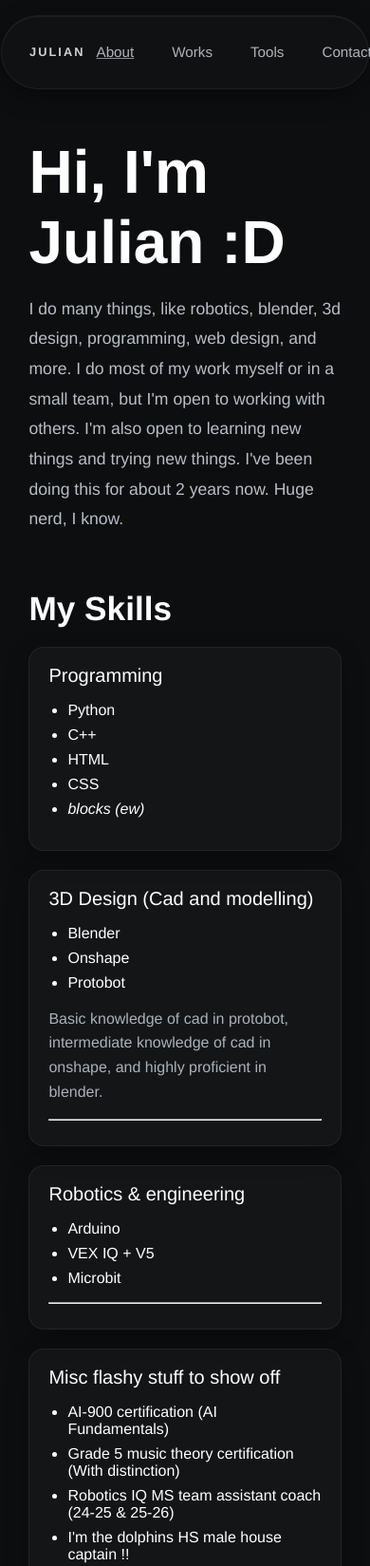
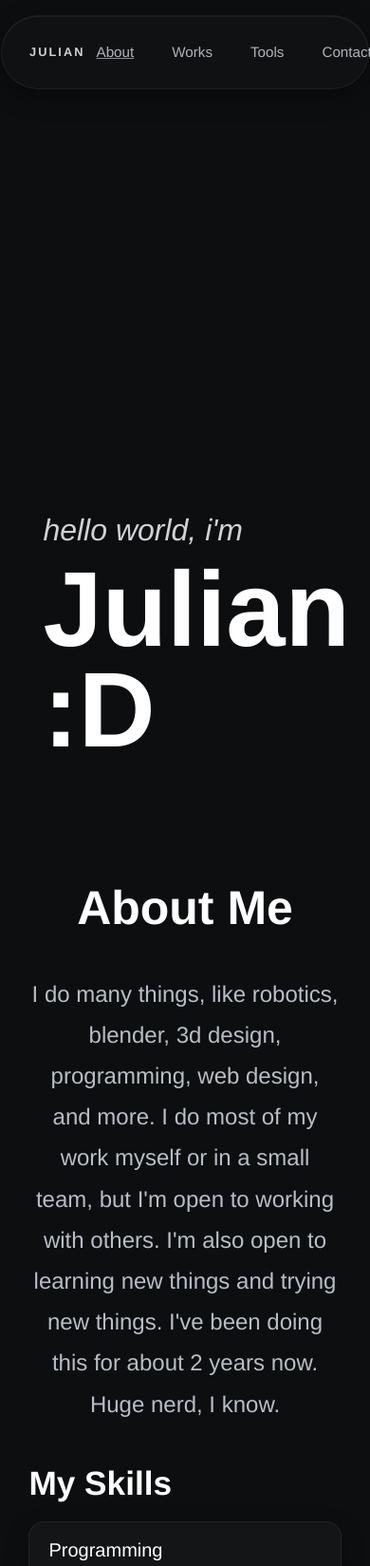
Before and after one commit to De1836/portfolio-page, a plain HTML site: page about.html in a window 390 px wide. Shown: the top 1649 px of the page at 95% size. Drawn offline with Linux system fonts and the light colour scheme.

Commit message:
animate elements

```diff
--- a/about.html
+++ b/about.html
@@ -22,15 +22,25 @@
             </ul>
         </nav>
     </header>
-    <main class="about-main">
-        <h1>Hi, I'm Julian :D</h1>
+    <main>
+        <section class="hello">
+            <div class="hello-inner">
+                <p class="hello-there"><span class="hello-world" onclick="alert('i swear im not a robot')">hello world</span>, i'm</p>
+                <h1 class="hello-name">Julian :D</h1>
+            </div>
+        </section>
+        <br style="margin-bottom: 100px;">
+        <section class="about-main">
+            <h1>About Me</h1>
             <p>
                 I do many things, like robotics, blender, 3d design, programming, web design, and more.
                 I do most of my work myself or in a small team, but I'm open to working with others.
                 I'm also open to learning new things and trying new things. I've been doing this for
                 about 2 years now. Huge nerd, I know.
             </p>
+        </section>
     </main>
+
     <br style="margin-bottom: 40px;">
     <section class="about-skills">
         <h1>My Skills</h1>
--- a/styles.css
+++ b/styles.css
@@ -25,7 +25,11 @@ body { padding-top: 80px; }
     min-height: 90vh;
     padding: 0 10%;
     max-width: 1400px;
-    margin: 0 auto;
+    margin: 16px auto;
+}
+
+.profile-content {
+    animation: fade-down-text 1s ease-in-out;
 }
 
 .main-content {
@@ -141,11 +145,21 @@ body { padding-top: 80px; }
     border: 5px solid rgba(255, 255, 255, 0.1);
     box-shadow: 0 10px 30px rgba(0, 0, 0, 0.3);
     transition: all 0.3s ease;
+    animation: profile-right 1s ease-in-out;
 }
 
 .profile-pic:hover {
     transform: scale(1.1);
     box-shadow: 0 15px 40px rgba(0, 0, 0, 0.4);
+}
+
+@keyframes profile-right {
+    0% {
+        transform: translateX(-5%);
+    }
+    100% {
+        transform: translateX(0%);
+    }
 }
 
 h1 {
@@ -184,6 +198,17 @@ h2 {
     will-change: opacity, transform;
 }
 
+@keyframes fade-down-text {
+    0% {
+        opacity: 0;
+        transform: translateY(-20px);
+    }
+    100% {
+        opacity: 1;
+        transform: translateY(0);
+    }
+}
+
 /*
 learned css animation from ai
 but of all the things
@@ -191,27 +216,27 @@ i had to hard code the switching
 */
 
 .scrolling-text:nth-child(1) {
-    animation-delay: calc(var(--switch-interval) * 0);
+    animation-delay: calc(var(--switch-interval) * 0 + 0.5s);
 }
 
 .scrolling-text:nth-child(2) {
-    animation-delay: calc(var(--switch-interval) * 1);
+    animation-delay: calc(var(--switch-interval) * 1 + 0.5s);
 }
 
 .scrolling-text:nth-child(3) {
-    animation-delay: calc(var(--switch-interval) * 2);
+    animation-delay: calc(var(--switch-interval) * 2 + 0.5s);
 }
 
 .scrolling-text:nth-child(4) {
-    animation-delay: calc(var(--switch-interval) * 3);
+    animation-delay: calc(var(--switch-interval) * 3 + 0.5s);
 }
 
 .scrolling-text:nth-child(5) {
-    animation-delay: calc(var(--switch-interval) * 4);
+    animation-delay: calc(var(--switch-interval) * 4 + 0.5s);
 }
 
 .scrolling-text:nth-child(6) {
-    animation-delay: calc(var(--switch-interval) * 5);
+    animation-delay: calc(var(--switch-interval) * 5 + 0.5s);
 }
 
 
@@ -254,6 +279,7 @@ it looks amazing chat
     border: 1px solid rgba(255, 255, 255, 0.06);
     box-shadow: 0 8px 24px rgba(0,0,0,0.35), inset 0 1px 0 rgba(255,255,255,0.05);
     z-index: 1000;
+    animation: fade-down 1s ease-in-out;
 }
 
 .glass-nav .brand {
@@ -308,6 +334,17 @@ background: rgba(255,255,255,0.06);
 box-shadow: inset 0 0 0 1px rgba(255,255,255,0.08);
 }
 
+@keyframes fade-down {
+  0% {
+    opacity: 0;
+    transform: translateX(-50%) translateY(-20px);
+  }
+  100% {
+    opacity: 1;
+    transform: translateX(-50%) translateY(0);
+  }
+}
+
 @media (max-width: 640px) {
     .glass-nav {
     width: calc(100% - 32px);
@@ -342,19 +379,68 @@ img.work-media {
     display: block;
 }
 
+.hello {
+  min-height: calc(100vh - 80px); /* accounts for fixed navbar padding-top */
+  display: flex;
+  align-items: flex-end;
+  padding: 0 10% 6vh 10%;
+  animation: fade-up 1s ease-in-out;
+}
+
+.hello-inner { width: 100%; }
+
+.hello-there {
+  font-size: clamp(2rem, 4vw, 3rem);
+  color: #cfd3d6;
+  font-style: italic;
+  margin: 0 0 12px 0;
+}
+
+.hello-world {
+    cursor: pointer;
+}
+
+.hello-name {
+  font-size: clamp(7em,21vw, 20rem);
+  line-height: 0.95;
+  font-weight: 700;
+  margin: 0 0 6vh 0;
+}
+
+@keyframes fade-up {
+    0% {
+        opacity: 0;
+        transform: translateY(40px);
+    }
+    100% {
+        opacity: 1;
+        transform: translateY(0);
+    }
+}
+
 .about-main {
-    max-width: 900px;
-    padding: 0 10%;
-    margin: 70px auto 40px auto;
+    display: flex;
+    flex-direction: column;
+    text-align: center;
     justify-content: center;
+    align-items: center;
+}
+
+.about-main span {
+    font-size: 1.1rem;
+    line-height: 1.8;
+    color: #b7bec5;
+    max-width: 70ch;
 }
 
 .about-main h1 {
     margin-bottom: 16px;
+    font-size: 50px;
+    margin-top: -50px;
 }
 
 .about-main p {
-    font-size: 1.1rem;
+    font-size: 1.5rem;
     line-height: 1.8;
     color: #b7bec5;
     max-width: 70ch;
```
Also changed, not shown: index.html (+2 -2 lines). Lines whose indentation alone changed are shown as unchanged.
